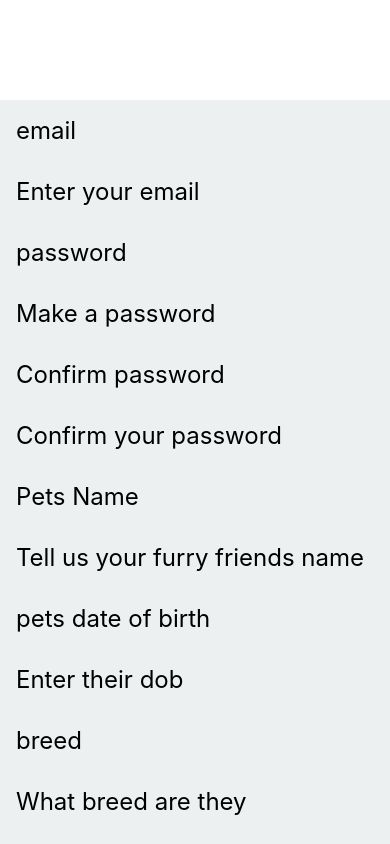
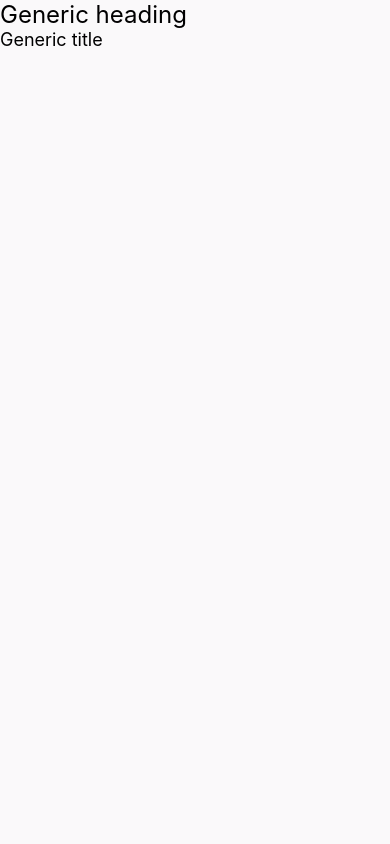
Before and after one commit to chrsteffen1/Woofstagram-project, a React Native app: screen / in a window 390 px wide. Built offline with nearby package versions, Linux system fonts and the light colour scheme; grey boxes are pictures that could not be loaded.

Commit message:
begin part two homescreen

```diff
--- a/App.js
+++ b/App.js
@@ -1,18 +1,200 @@
-import { StyleSheet, ScrollView } from 'react-native';
-import SignUp from './components/SignUp';
+// import { StyleSheet, ScrollView } from 'react-native';
+// import SignUp from './components/SignUp';
+// import Avatar from './components/Avatar';
 
-export default function App() {
-  return (
-    <ScrollView style={styles.container}>
-      <SignUp></SignUp>
-    </ScrollView>
-  );
-}
+// export default function App() {
+//   return (
+//     <ScrollView style={styles.container}>
+//       <SignUp></SignUp>
+//       <Avatar/>
+//     </ScrollView>
+//   );
+// }
+
+// const styles = StyleSheet.create({
+//   container: {
+//     flex: 1,
+//     backgroundColor: '#fff',
+//     marginTop: 100
+//   },
+// });
+
+import * as React from 'react';
+import { Image, SafeAreaView, ScrollView, StyleSheet, Text, View } from 'react-native';
+
+// Basic reusable components
+
+const Avatar = (props) => (
+  <Image
+    style={styles.avatar}
+    source={{ uri: props.url }}
+  />
+);
+
+const Heading = (props) => (
+  <Text style={styles.heading}>
+    {props.children}
+  </Text>
+);
+
+const Title = (props) => (
+  <Text style={styles.title}>
+    {props.children}
+  </Text>
+);
 
 const styles = StyleSheet.create({
-  container: {
-    flex: 1,
-    backgroundColor: '#fff',
-    marginTop: 100
+  avatar: {
+    borderRadius: 10,
+    backgroundColor: 'blue',
+    flex:1,
+    width: 20,
+    heigth: 20
+  },
+  heading: {
+    fontSize: 24
+  },
+  title: {
+    fontSize:18
   },
 });
+
+// App-specific components
+
+const WoofCard = (props) => (
+  <View>
+    <Avatar />
+    <Title>Todo</Title>
+  </View>
+);
+
+const woofCardStyles = StyleSheet.create({
+  card: {},
+  title: {},
+});
+
+const WoofPost = (props) => (
+  <View>
+    <Image source={{ uri: 'todo' }} />
+    <View>
+      <Text>todo</Text>
+      <Text>todo</Text>
+    </View>
+  </View>
+);
+
+const woofPostStyles = StyleSheet.create({
+  layout: {},
+  image: {},
+  content: {},
+  title: {},
+  description: {},
+});
+
+// The screen rendering everything
+const HomeScreen = () => (
+  <ScrollView>
+    <Heading>Generic heading</Heading>
+    <Avatar url="https://picsum.photos/64/64" />
+    <Title>Generic title</Title>
+  </ScrollView>
+);
+
+const App = () => (
+  <SafeAreaView style={{ flex: 1, backgroundColor: '#FAF9FA' }}>
+    <HomeScreen />
+  </SafeAreaView>
+);
+
+export default App;
+
+// "Fake" API data to use in your app
+const data = {
+  woofs: [
+    {
+      id: 'woof-1',
+      name: 'Rex',
+      avatar: 'https://images.unsplash.com/photo-1558788353-f76d92427f16?auto=format&fit=crop&w=648&q=80',
+      caretaker: 'Victor Grabarczyk',
+      source: 'https://unsplash.com/photos/x5oPmHmY3kQ',
+    },
+    {
+      id: 'woof-2',
+      name: 'Ball',
+      avatar: 'https://images.unsplash.com/photo-1585584114963-503344a119b0?auto=format&fit=crop&h=64&q=80',
+      caretaker: 'Tatiana Rodriguez',
+      source: 'https://unsplash.com/photos/J40C1k6Fut0',
+    },
+    {
+      id: 'woof-3',
+      name: 'Happy',
+      avatar: 'https://images.unsplash.com/photo-1543466835-00a7907e9de1?auto=format&fit=crop&h=64&q=80',
+      caretaker: 'Marliese Streefland',
+      source: 'https://unsplash.com/photos/2l0CWTpcChI',
+    },
+    {
+      id: 'woof-4',
+      name: 'Fluffy',
+      avatar: 'https://images.unsplash.com/photo-1554956615-1ba6dc39921b?auto=format&fit=crop&h=64&q=80',
+      caretaker: 'Nick Fewings',
+      source: 'https://unsplash.com/photos/rMKXLAIa2OY',
+    },
+    {
+      id: 'woof-5',
+      name: 'Spirit',
+      avatar: 'https://images.unsplash.com/photo-1514984879728-be0aff75a6e8?auto=format&fit=crop&h=64&q=80',
+      caretaker: 'Jamie Street',
+      source: 'https://unsplash.com/photos/uNNCs5kL70Q',
+    },
+  ],
+  posts: [
+    {
+      id: 'post-1',
+      image: 'https://images.unsplash.com/photo-1544568100-847a948585b9?auto=format&fit=crop&w=967&q=80',
+      title: 'Happy Woofs',
+      description: 'How to keep your woof health and happy. We\'ve asked some of the best experts out there.',
+      caretaker: 'Jamie Street',
+      source: 'https://unsplash.com/photos/UtrE5DcgEyg',
+    },
+    {
+      id: 'post-2',
+      image: 'https://images.unsplash.com/photo-1450778869180-41d0601e046e?auto=format&fit=crop&w=850&q=80',
+      title: 'Woofs & friends',
+      description: 'Best friends are important for humans, but also for dogs.',
+      caretaker: 'Krista Mangulsone',
+      source: 'https://unsplash.com/photos/9gz3wfHr65U',
+    },
+    {
+      id: 'post-3',
+      image: 'https://images.unsplash.com/photo-1558947530-cbcf6e9aeeae?auto=format&fit=crop&w=634&q=80',
+      title: 'Good Woofs',
+      description: 'A good woof is a woof that brings joy. Here are a few tips to let your woof behave.',
+      caretaker: 'Olia Nayda',
+      source: 'https://unsplash.com/photos/f6v_Q0WXEK8',
+    },
+    {
+      id: 'post-4',
+      image: 'https://images.unsplash.com/photo-1444212477490-ca407925329e?auto=format&fit=crop&w=1100&q=80',
+      title: 'Wild Woofs',
+      description: 'In some parts of the world, wild woofs are very common. Learn how to interact in a nice way.',
+      caretaker: 'Anoir Chafik',
+      source: 'https://unsplash.com/photos/2_3c4dIFYFU',
+    },
+    {
+      id: 'post-5',
+      image: 'https://images.unsplash.com/photo-1567014543648-e4391c989aab?auto=format&fit=crop&w=1050&q=80',
+      title: 'Sleepy Woofs',
+      description: 'Sleeping is just as important for woofs as it is for humans. What are the main things your woof dreams about.',
+      caretaker: 'Max Singh',
+      source: 'https://unsplash.com/photos/2637Pic9xMw',
+    },
+    {
+      id: 'post-6',
+      image: 'https://images.unsplash.com/photo-1524511751214-b0a384dd9afe?auto=format&fit=crop&w=967&q=80',
+      title: 'Exploring Woofs',
+      description: 'Just sitting in one place is boring for most woofs. How do woofs explore the world?',
+      caretaker: 'Jamie Street',
+      source: 'https://unsplash.com/photos/wcO2PWLuQ3U',
+    },
+  ],
+};
```
Also changed, not shown: components/Avatar.js (+19 -5 lines), components/Heading.js (+6 -4 lines), components/Title.js (+6 -4 lines).
